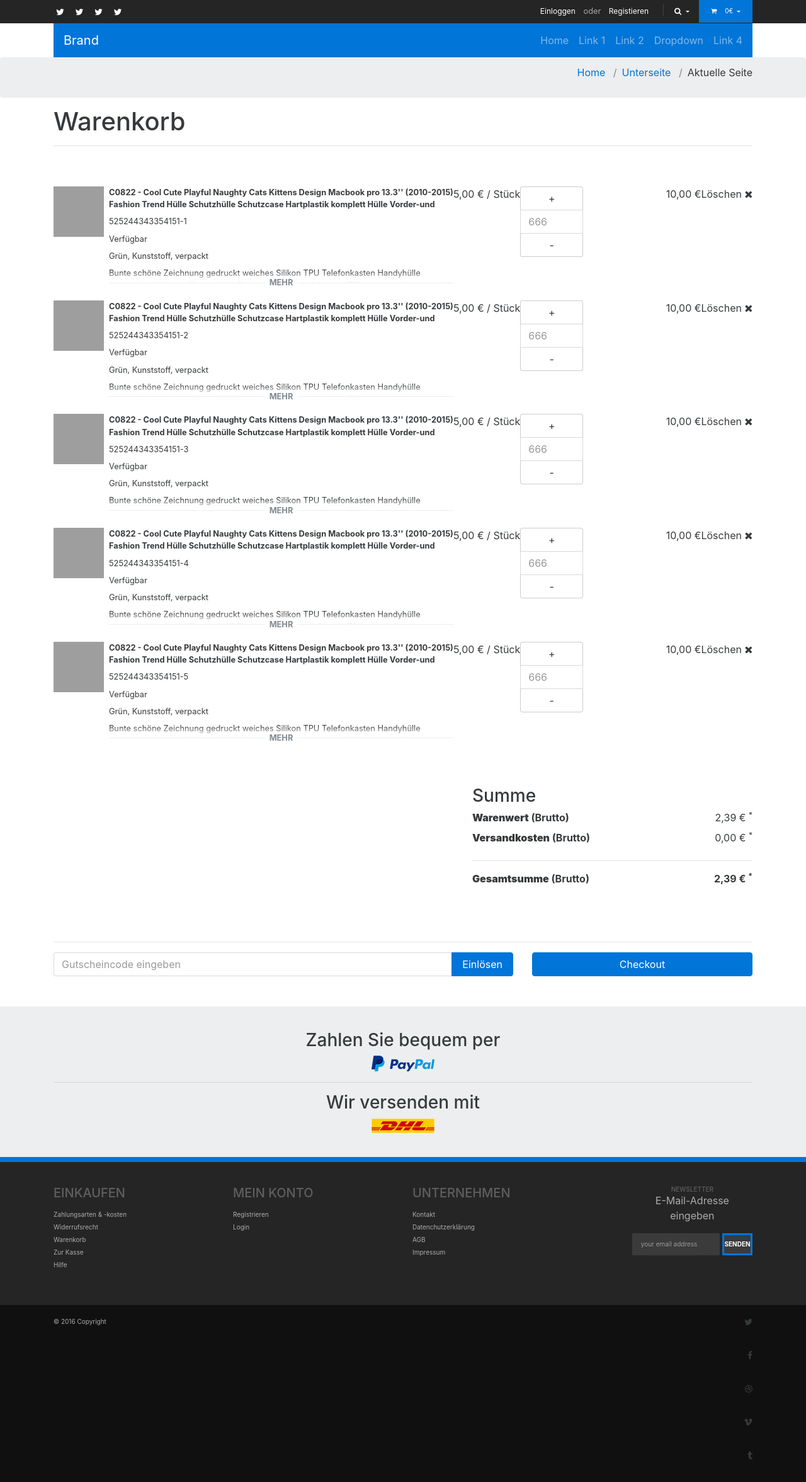
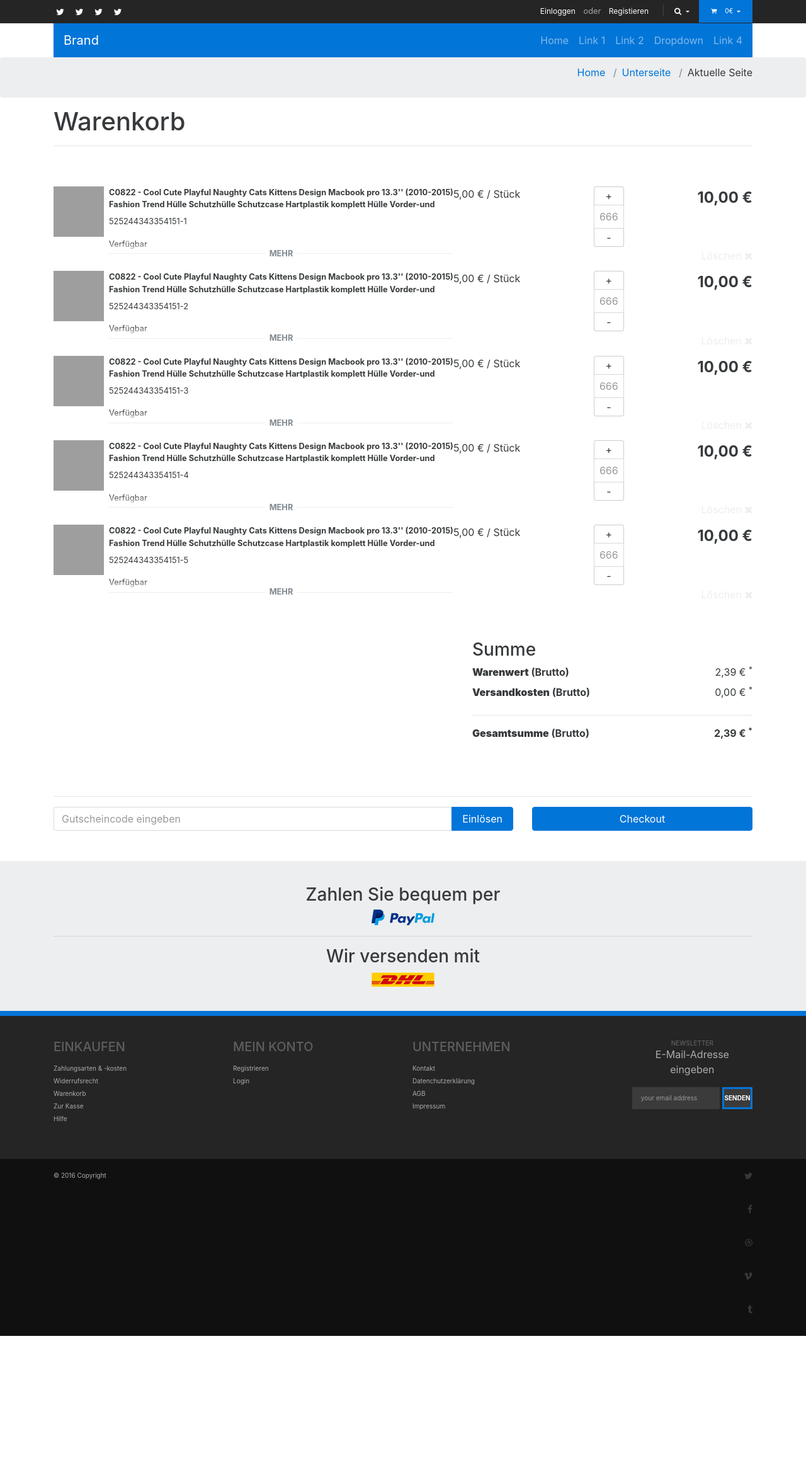
Before and after one commit to sh-software/callisto4, a Jekyll site: the page built from basket.html, in a window 1280 px wide, cut to the strip 0-2353 px from the top of the page. Shown: the whole strip at 63% size. Built offline with Jekyll 4.4.1, drawn with Linux system fonts in a browser that asks for light colours; nearby versions of some CDN libraries; after the commit the page ends 2121 px from its top, so only the background shows below that; grey boxes are pictures that could not be loaded.

Commit message:
wip basket view almost there

```diff
--- a/_includes/_component-basket-item/component-basket-item.html
+++ b/_includes/_component-basket-item/component-basket-item.html
@@ -9,16 +9,18 @@
 		<div class="item-name">
 			C0822 - Cool Cute Playful Naughty Cats Kittens Design Macbook pro 13.3'' (2010-2015) Fashion Trend Hülle Schutzhülle Schutzcase Hartplastik komplett Hülle Vorder-und Rück
 		</div>
-		<div class="item-id">
+		<p class="id">
 			525244343354151-{{include:id}}
-		</div>
-		<div class="item-availability">
-			Verfügbar
-		</div>
-		<div class="item-properties">
-			Grün, Kunststoff, verpackt
-		</div>
+		</p>
+
 		<div class="item-description">
+			<p>
+				Verfügbar
+			</p>
+			<p>
+				Grün, Kunststoff, verpackt
+			</p>
+
 			Bunte schöne Zeichnung gedruckt weiches Silikon TPU Telefonkasten Handyhülle entworfen für Apple iPhone 4/4S Flexible, elastic, and durable TPU material allows a soft, comfortable grip Flexibel elastische elegant dauerhaft leichte TPU Material Design.
 		</div>
 		<label class="expand-btn" for="itemid-{{include:id}}"></label>
```
Also changed, not shown: _includes/_component-basket-item/_style.scss (+38 -2 lines), dist/styles/main.css, 1 other file.
